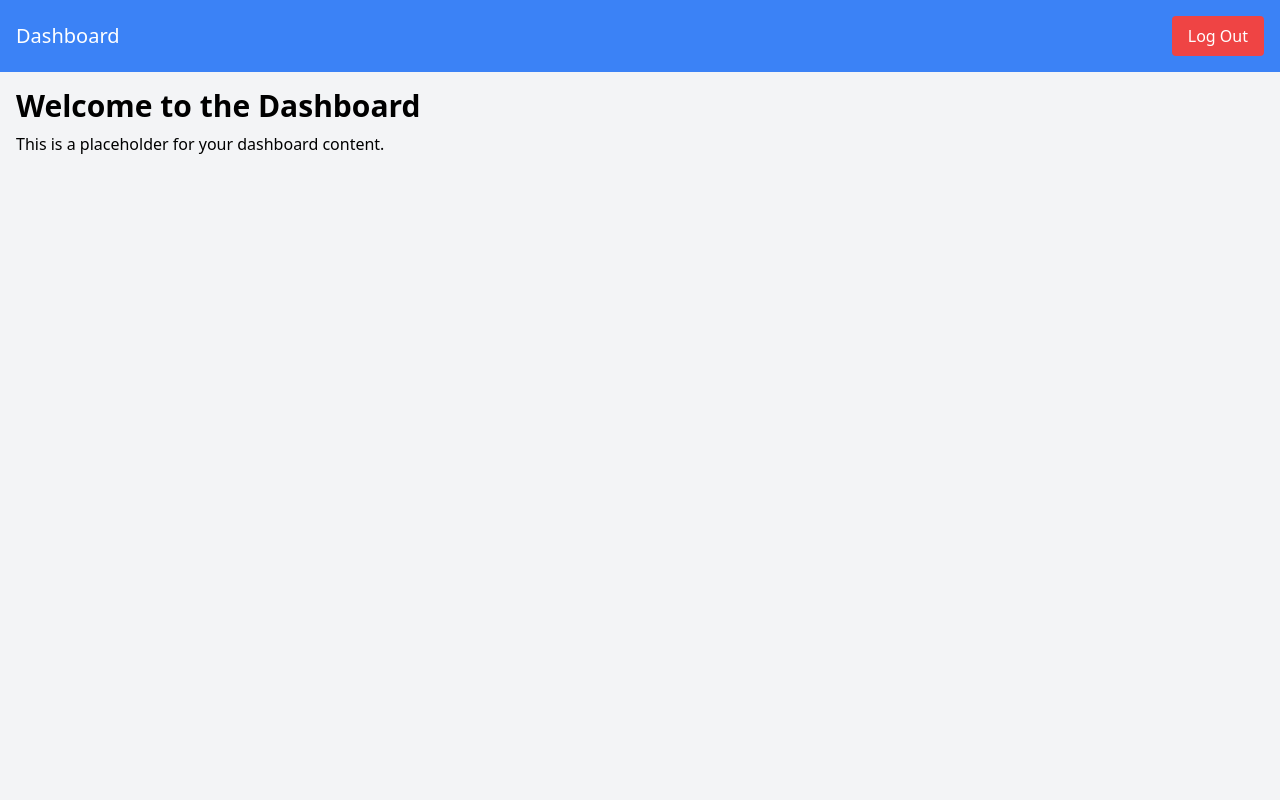
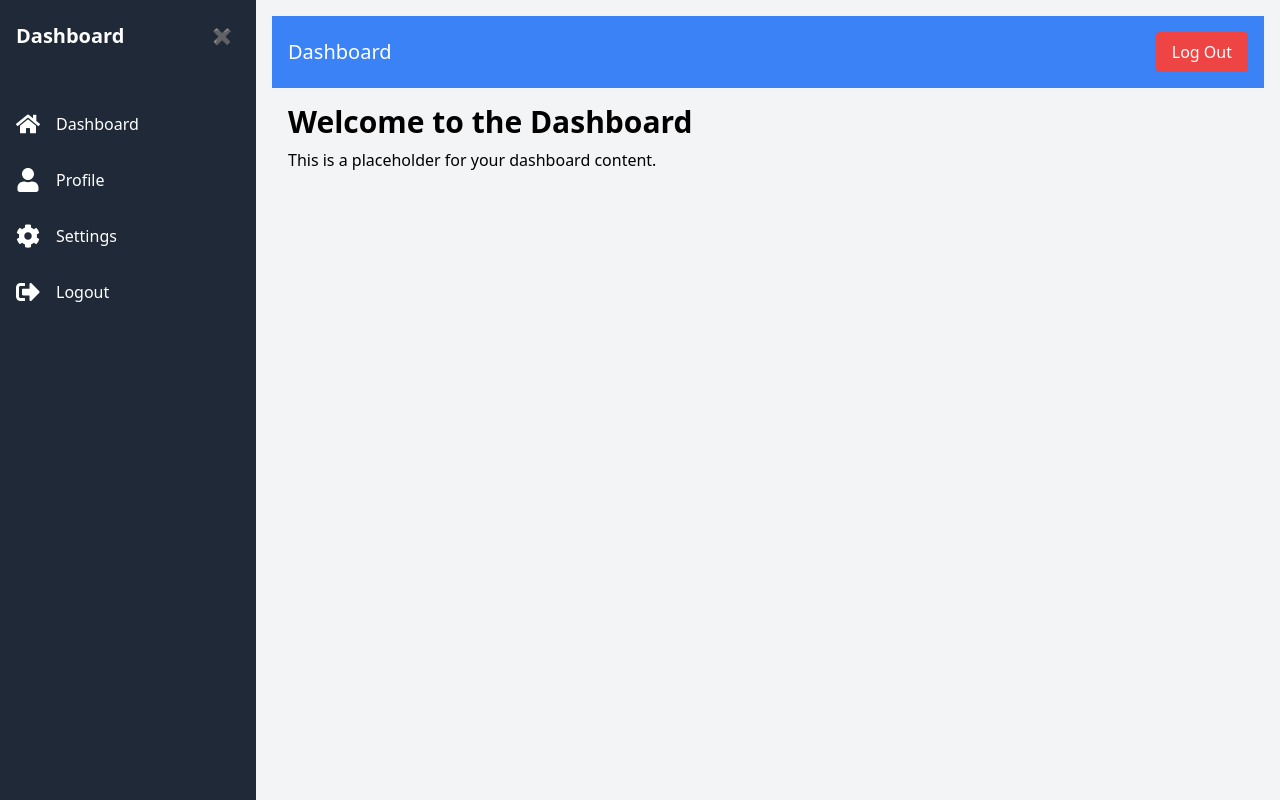
Before and after one commit to yared098/Afro-Digital-sales-front-end1, a React (Vite) app: page /dashboard in a window 1280 px wide. Built offline with nearby package versions, Linux system fonts and the light colour scheme.

Commit message:
add side bar

```diff
--- /dev/null
+++ b/src/components/Sidebar.jsx
@@ -0,0 +1,49 @@
+import React, { useState } from 'react';
+import { FaHome, FaUser, FaCog, FaSignOutAlt } from 'react-icons/fa'; // Import icons
+
+const Sidebar = () => {
+  const [isCollapsed, setIsCollapsed] = useState(false); // State to toggle collapse
+  const toggleSidebar = () => setIsCollapsed(!isCollapsed);
+
+  return (
+    <div className={`h-screen bg-gray-800 text-white transition-all duration-300 ${isCollapsed ? 'w-20' : 'w-64'}`}>
+      <div className="flex justify-between items-center p-4">
+        <h2 className={`text-xl font-semibold transition-all ${isCollapsed ? 'hidden' : ''}`}>Dashboard</h2>
+        <button onClick={toggleSidebar} className="text-white p-2">
+          {isCollapsed ? '☰' : '✖'}
+        </button>
+      </div>
+
+      <nav className="mt-6">
+        <ul>
+          <li>
+            <a href="/dashboard" className={`flex items-center p-4 hover:bg-gray-700 ${isCollapsed ? 'justify-center' : ''}`}>
+              <FaHome size={24} className={`mr-4 ${isCollapsed ? 'mx-auto' : ''}`} />
+              <span className={`${isCollapsed ? 'hidden' : ''}`}>Dashboard</span>
+            </a>
+          </li>
+          <li>
+            <a href="/profile" className={`flex items-center p-4 hover:bg-gray-700 ${isCollapsed ? 'justify-center' : ''}`}>
+              <FaUser size={24} className={`mr-4 ${isCollapsed ? 'mx-auto' : ''}`} />
+              <span className={`${isCollapsed ? 'hidden' : ''}`}>Profile</span>
+            </a>
+          </li>
+          <li>
+            <a href="/settings" className={`flex items-center p-4 hover:bg-gray-700 ${isCollapsed ? 'justify-center' : ''}`}>
+              <FaCog size={24} className={`mr-4 ${isCollapsed ? 'mx-auto' : ''}`} />
+              <span className={`${isCollapsed ? 'hidden' : ''}`}>Settings</span>
+            </a>
+          </li>
+          <li>
+            <a href="/logout" className={`flex items-center p-4 hover:bg-gray-700 ${isCollapsed ? 'justify-center' : ''}`}>
+              <FaSignOutAlt size={24} className={`mr-4 ${isCollapsed ? 'mx-auto' : ''}`} />
+              <span className={`${isCollapsed ? 'hidden' : ''}`}>Logout</span>
+            </a>
+          </li>
+        </ul>
+      </nav>
+    </div>
+  );
+};
+
+export default Sidebar;
--- a/src/pages/Dashboard.jsx
+++ b/src/pages/Dashboard.jsx
@@ -1,6 +1,49 @@
+// import React from 'react';
+// import { useNavigate } from 'react-router-dom';
+// import { signOut } from '../services/auth/authService';  // Import the signOut function
+
+// const Dashboard = () => {
+//   const navigate = useNavigate();
+
+//   // Handle logout functionality
+//   const handleLogout = async () => {
+//     try {
+//       await signOut();  // Sign the user out
+//       navigate('/login');  // Redirect to the login page after logout
+//     } catch (error) {
+//       console.error('Error signing out:', error);
+//     }
+//   };
+
+//   return (
+//     <div className="min-h-screen bg-gray-100">
+//       {/* Navbar */}
+//       <nav className="bg-blue-500 p-4 flex justify-between items-center">
+//         <h1 className="text-white text-xl">Dashboard</h1>
+//         <button
+//           onClick={handleLogout}
+//           className="text-white bg-red-500 px-4 py-2 rounded hover:bg-red-600"
+//         >
+//           Log Out
+//         </button>
+//       </nav>
+
+//       {/* Dashboard Content */}
+//       <div className="p-4">
+//         <h1 className="text-3xl font-bold">Welcome to the Dashboard</h1>
+//         <p className="mt-2">This is a placeholder for your dashboard content.</p>
+//       </div>
+//     </div>
+//   );
+// };
+
+// export default Dashboard;
+
+
 import React from 'react';
 import { useNavigate } from 'react-router-dom';
-import { signOut } from '../services/auth/authService';  // Import the signOut function
+import { signOut } from '../services/auth/authService'; // Import the signOut function
+import Sidebar from '../components/Sidebar';  // Import the Sidebar component
 
 const Dashboard = () => {
   const navigate = useNavigate();
@@ -16,7 +59,12 @@ const Dashboard = () => {
   };
 
   return (
-    <div className="min-h-screen bg-gray-100">
+    <div className="flex min-h-screen bg-gray-100">
+      {/* Sidebar */}
+      <Sidebar />
+
+      {/* Main Content */}
+      <div className="flex-1 p-4">
         {/* Navbar */}
         <nav className="bg-blue-500 p-4 flex justify-between items-center">
           <h1 className="text-white text-xl">Dashboard</h1>
@@ -34,6 +82,7 @@ const Dashboard = () => {
           <p className="mt-2">This is a placeholder for your dashboard content.</p>
         </div>
       </div>
+    </div>
   );
 };
 
```
Lines whose indentation alone changed are shown as unchanged.
